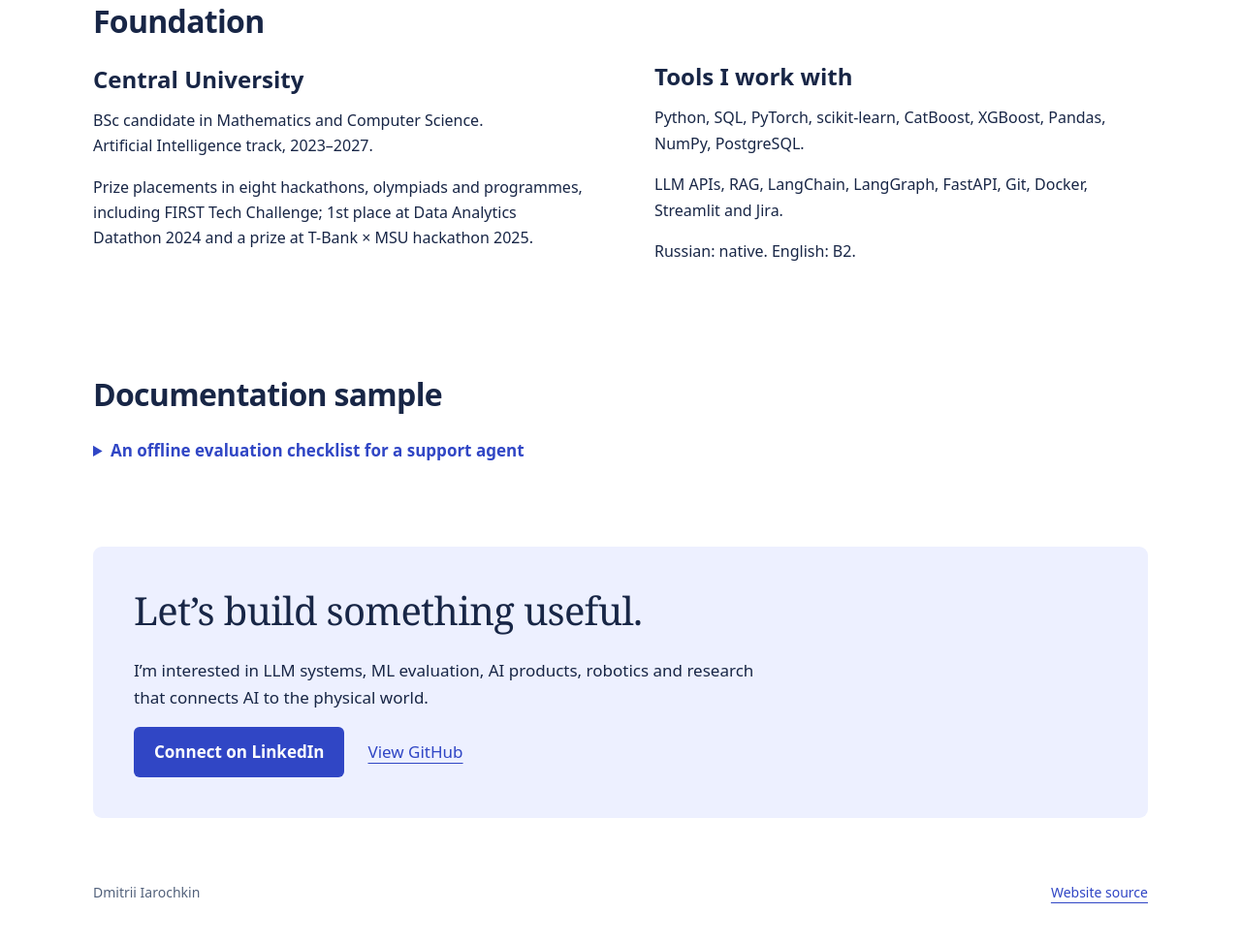
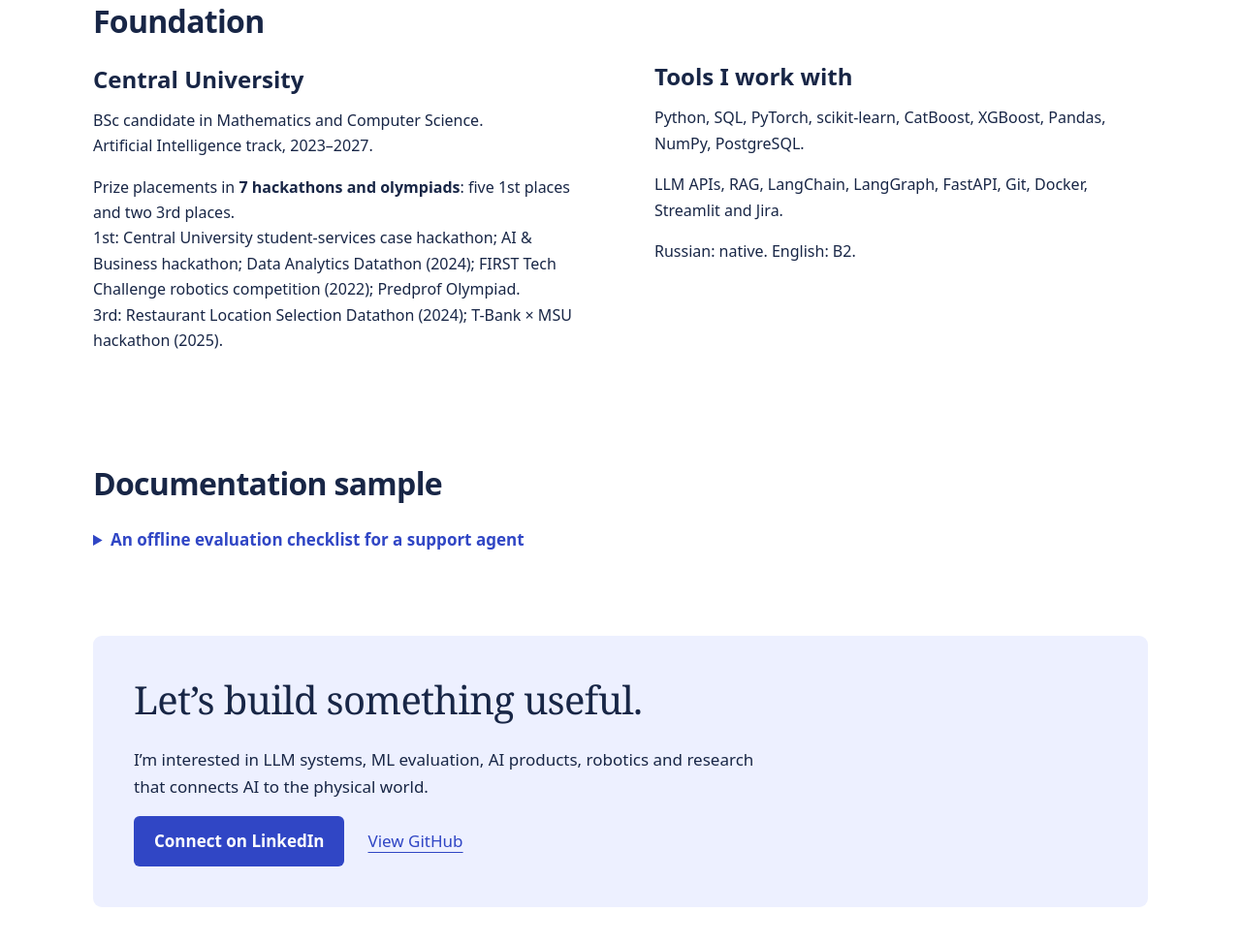
Before and after one commit to yafufig/yafufig.github.io, a plain HTML site: page index.html in a window 1280 px wide. Shown: the part 3577-4551 px from the top of the page at 97% size. Drawn offline with Linux system fonts and the light colour scheme.

Commit message:
State seven hackathon and olympiad prize placements

```diff
--- a/index.html
+++ b/index.html
@@ -33,7 +33,7 @@
 <div><span>2026</span><h3>Darkstore u Doma</h3><p>Business Analyst Intern. CIS and Latin America expansion, market research, demand validation and pilot planning.</p></div>
 <div><span>2025</span><h3>Hired Minds</h3><p>LLM / AI Product Engineer Intern, remote. LLM MVP, customer interviews and prompt comparisons.</p></div>
 <div><span>2025</span><h3>Yandex</h3><p>ML Engineer Intern, recommender systems. PyTorch implementation, leakage investigation and cohort-based quality analysis.</p></div></div></section>
-<section class="foundation"><div><h2>Foundation</h2><h3>Central University</h3><p>BSc candidate in Mathematics and Computer Science.<br>Artificial Intelligence track, 2023–2027.</p><p>Prize placements in eight hackathons, olympiads and programmes, including FIRST Tech Challenge; 1st place at Data Analytics Datathon 2024 and a prize at T-Bank × MSU hackathon 2025.</p></div><div><h3>Tools I work with</h3><p>Python, SQL, PyTorch, scikit-learn, CatBoost, XGBoost, Pandas, NumPy, PostgreSQL.</p><p>LLM APIs, RAG, LangChain, LangGraph, FastAPI, Git, Docker, Streamlit and Jira.</p><p>Russian: native. English: B2.</p></div></section>
+<section class="foundation"><div><h2>Foundation</h2><h3>Central University</h3><p>BSc candidate in Mathematics and Computer Science.<br>Artificial Intelligence track, 2023–2027.</p><p>Prize placements in <strong>7 hackathons and olympiads</strong>: five 1st places and two 3rd places.<br>1st: Central University student-services case hackathon; AI &amp; Business hackathon; Data Analytics Datathon (2024); FIRST Tech Challenge robotics competition (2022); Predprof Olympiad.<br>3rd: Restaurant Location Selection Datathon (2024); T-Bank × MSU hackathon (2025).</p></div><div><h3>Tools I work with</h3><p>Python, SQL, PyTorch, scikit-learn, CatBoost, XGBoost, Pandas, NumPy, PostgreSQL.</p><p>LLM APIs, RAG, LangChain, LangGraph, FastAPI, Git, Docker, Streamlit and Jira.</p><p>Russian: native. English: B2.</p></div></section>
 <section id="documentation"><h2>Documentation sample</h2><details><summary>An offline evaluation checklist for a support agent</summary><div class="detail"><p class="note">Written for this portfolio as a general example, informed by my evaluation experience.</p><ol><li>Freeze a labelled dialogue set and record its version. Split by conversation, keeping future information out of the input.</li><li>Define intent accuracy, answer completeness and escalation criteria before comparing versions.</li><li>Run the same examples against both versions. Keep prompt, model and retrieval configuration with each result.</li><li>Review failure categories: unsupported claims, incorrect routing, missing knowledge and failed escalation.</li><li>Inspect segment-level results and low-quality cases. Record limitations and unresolved regressions before release.</li></ol><p>An offline gain is a reason to investigate further. It does not by itself establish a production improvement.</p></div></details></section>
 <section id="contact" class="contact"><h2>Let’s build something useful.</h2><p>I’m interested in LLM systems, ML evaluation, AI products, robotics and research that connects AI to the physical world.</p><div class="links"><a class="button" href="https://www.linkedin.com/in/fufig/">Connect on LinkedIn</a><a href="https://github.com/yafufig">View GitHub</a></div></section>
 </main><footer><span>Dmitrii Iarochkin</span><a href="https://github.com/yafufig/yafufig.github.io">Website source</a></footer><script src="script.js"></script>
```
